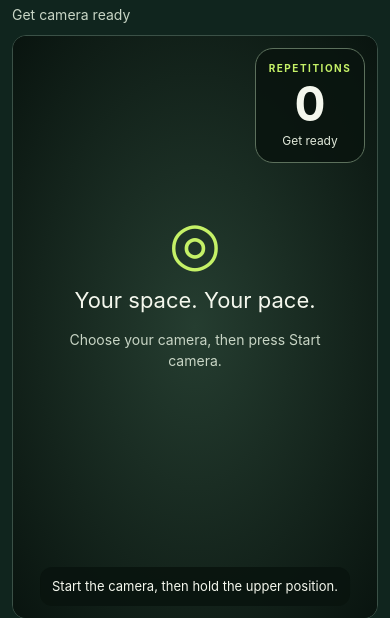
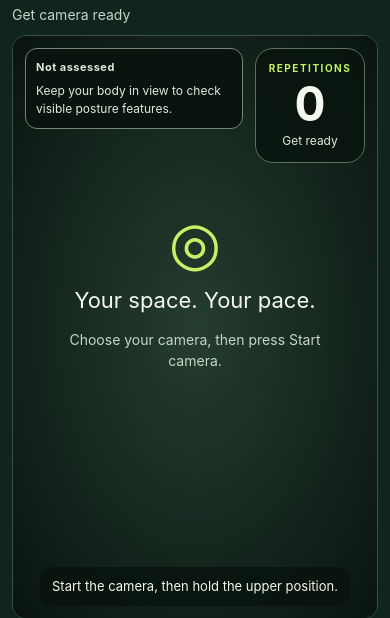
Before and after one commit to mukhammaddiyor01/coach-app, a FastAPI app: page /workout/lunge/camera in a window 390 px wide. Shown: the part 68-686 px from the top of the page. Run offline with FastAPI, Linux system fonts and the light colour scheme.

Commit message:
feat: show visible posture cues and tracking limits in the camera view

```diff
--- a/frontend/static/css/camera-page.css
+++ b/frontend/static/css/camera-page.css
@@ -301,3 +301,45 @@
     font-size: 44px;
   }
 }
+
+
+.posture-feedback {
+  position: absolute;
+  top: 20px;
+  left: 20px;
+  display: grid;
+  gap: 6px;
+  width: min(280px, calc(100% - 200px));
+  padding: 12px 14px;
+  border: 1px solid #778574;
+  border-radius: 12px;
+  background: rgba(9, 20, 15, 0.94);
+  color: #e1e9da;
+  font-size: 13px;
+  overflow-wrap: anywhere;
+}
+
+#feedback-label {
+  font-size: 11px;
+  font-weight: 700;
+  letter-spacing: 0.5px;
+}
+
+.posture-feedback[data-level="observed"] {
+  border-color: #a4bf71;
+}
+
+.posture-feedback[data-level="adjust"] {
+  border-color: #e6bd6d;
+  color: #ffe0a2;
+}
+
+@media (max-width: 650px) {
+  .posture-feedback {
+    top: 12px;
+    left: 12px;
+    width: calc(100% - 146px);
+    padding: 10px;
+    font-size: 12px;
+  }
+}
--- a/frontend/static/js/workout.js
+++ b/frontend/static/js/workout.js
@@ -18,10 +18,25 @@ function createWorkoutControls() {
     ["knee_angle", "#knee-angle"],
     ["left_knee_angle", "#left-knee-angle"],
     ["right_knee_angle", "#right-knee-angle"],
+    ["torso_lean_angle", "#torso-lean-angle"],
   ].map(([name, selector]) => [name, document.querySelector(selector)])
     .filter(([, element]) => element);
   const message = document.querySelector("#workout-message");
   const reset = document.querySelector("#reset-count");
+  const feedbackPanel = document.querySelector("#posture-feedback");
+  const feedbackLabel = document.querySelector("#feedback-label");
+  const feedbackMessage = document.querySelector("#feedback-message");
+  const feedbackLabels = { observed: "Visible checks", adjust: "Adjust position", unavailable: "Not assessed" };
+
+  function showFeedback(feedback) {
+    if (!feedbackPanel || !feedbackLabel || !feedbackMessage) {
+      return;
+    }
+    const level = feedbackLabels[feedback?.level] ? feedback.level : "unavailable";
+    feedbackPanel.dataset.level = level;
+    feedbackLabel.textContent = feedbackLabels[level];
+    feedbackMessage.textContent = feedback?.message || "No posture assessment is available yet.";
+  }
   const phaseLabels = { ready: "Get ready", up: "Upper position", down: "Lower position" };
 
   function showResult(result) {
@@ -31,6 +46,7 @@ function createWorkoutControls() {
       element.textContent = result[name] == null ? "—" : `${result[name]}°`;
     }
     message.textContent = result.message;
+    showFeedback(result.feedback);
   }
 
   function showPaused(text) {
@@ -39,6 +55,7 @@ function createWorkoutControls() {
       element.textContent = "—";
     }
     message.textContent = text;
+    showFeedback({ level: "unavailable", message: "Tracking is paused. No current posture assessment." });
   }
 
   async function createSession(signal) {
--- a/frontend/templates/camera.html
+++ b/frontend/templates/camera.html
@@ -36,6 +36,10 @@
           </div>
           <section id="workout-results" data-exercise="{{ exercise_id }}" class="camera-hud" aria-labelledby="results-title">
             <h2 id="results-title" class="visually-hidden">Your {{ exercise.title }} repetitions</h2>
+            <div id="posture-feedback" class="posture-feedback" data-level="unavailable" role="status">
+              <span id="feedback-label">Not assessed</span>
+              <span id="feedback-message">Keep your body in view to check visible posture features.</span>
+            </div>
             <div class="camera-counter">
               <span class="counter-label">REPETITIONS</span>
               <span id="rep-count" aria-live="polite" aria-atomic="true">0</span>
@@ -70,13 +74,18 @@
             {% if exercise_id == 'pushup' %}
             <div><dt>Elbow angle</dt><dd id="elbow-angle">—</dd></div>
             <div><dt>Body angle</dt><dd id="body-angle">—</dd></div>
+            <div><dt>Knee angle</dt><dd id="knee-angle">—</dd></div>
             {% elif exercise_id == 'squats' %}
             <div><dt>Knee angle</dt><dd id="knee-angle">—</dd></div>
             {% else %}
             <div><dt>Left knee angle</dt><dd id="left-knee-angle">—</dd></div>
             <div><dt>Right knee angle</dt><dd id="right-knee-angle">—</dd></div>
             {% endif %}
+            {% if exercise_id != 'pushup' %}
+            <div><dt>Torso lean from vertical</dt><dd id="torso-lean-angle">—</dd></div>
+            {% endif %}
           </dl>
+          <p>Feedback describes visible features only. It does not assess unseen joints, joint loading, pain, or every technique error.</p>
           <p>Stop keeps the last received count on screen. Start or Reset begins at zero. Counting is experimental and only checks visible features.</p>
           {% if exercise_id == 'lunge' %}
           <p>Stationary lunges only. Keep your feet in place and both knees visible.</p>
```
Also changed, not shown: backend/schemas.py (+9 -0 lines), tests/pose.test.cjs (+41 -0 lines), tests/test_feedback_api.py (added, +56 -0 lines).
